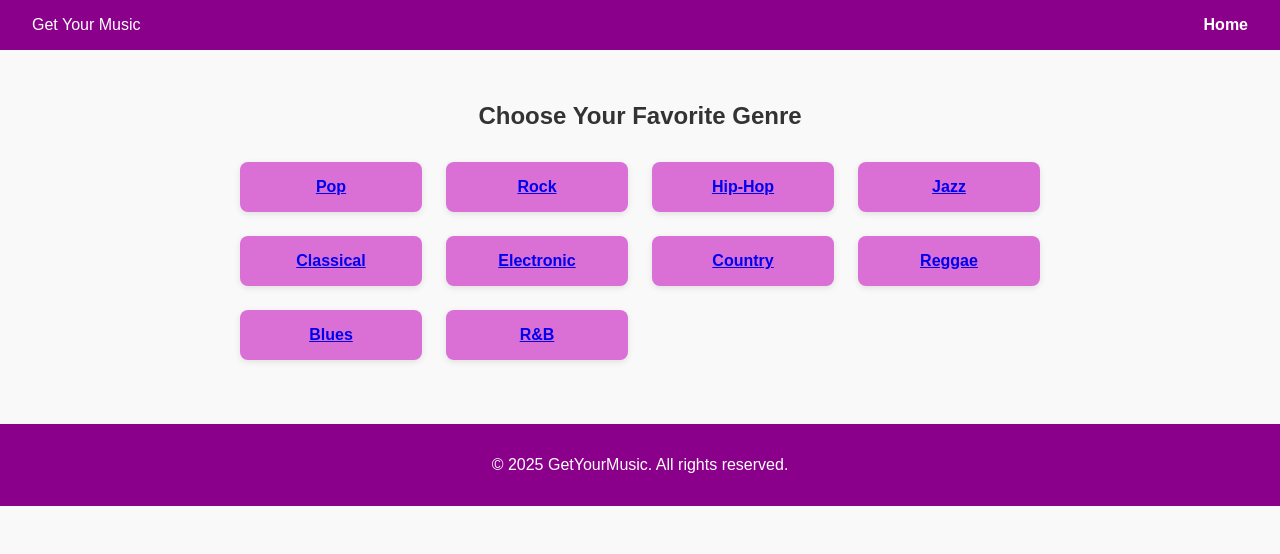
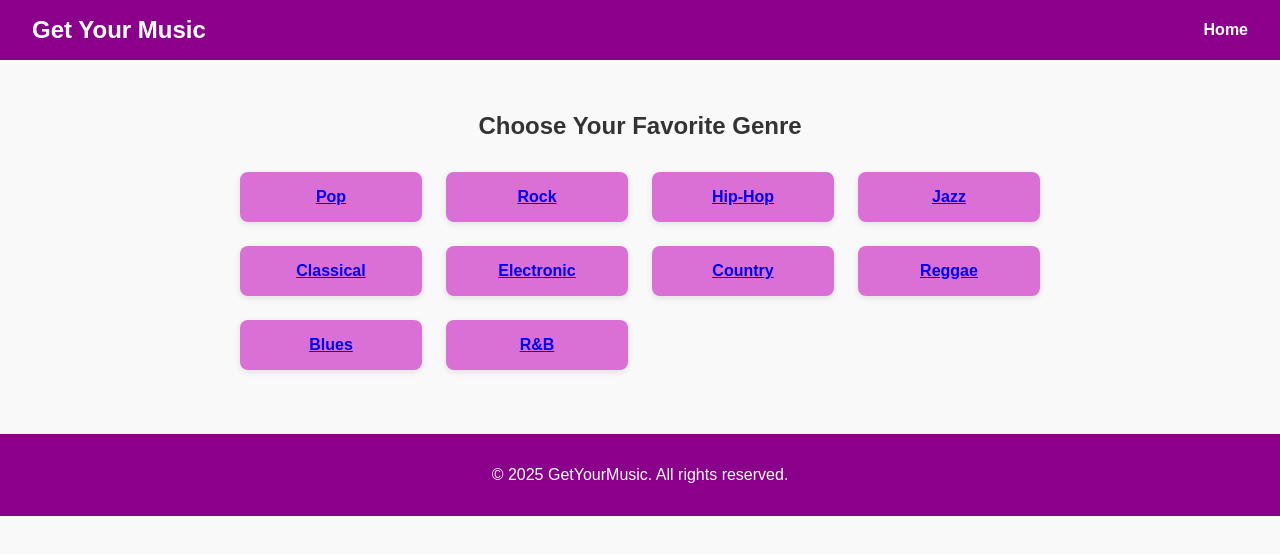
Before and after one commit to SkyleenC/SongBase, a plain HTML site: page genres.html in a window 1280 px wide. Drawn offline with Linux system fonts and the light colour scheme.

Commit message:
Update genres.css

```diff
--- a/genres.css
+++ b/genres.css
@@ -12,6 +12,10 @@ body {
       justify-content: space-between;
       align-items: center;
     }
+.logo {
+  font-weight: bold;
+  font-size: 1.5rem;
+}
     nav a {
       color: white;
       margin-left: 1rem;
```
